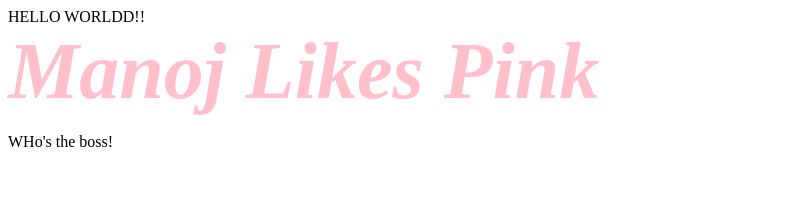
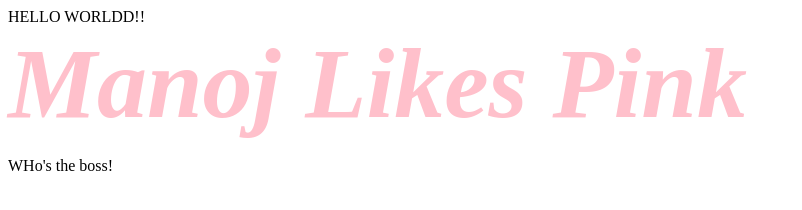
Before and after one commit to projectopel/testrepo, a plain HTML site: page index.html in a window 1280 px wide. Shown: the whole page, without its empty margins (0-802 px from the left). Drawn offline with Linux system fonts and the light colour scheme.

Commit message:
Update index.html
Yes

```diff
--- a/index.html
+++ b/index.html
@@ -16,7 +16,7 @@
             <p class="browsehappy">You are using an <strong>outdated</strong> browser. Please <a href="#">upgrade your browser</a> to improve your experience.</p>
         <![endif]-->
         HELLO WORLDD!!
-        <p style="margin:0px auto;"><em><strong style="font-size:80px;color:pink">Manoj Likes Pink</strong></em></p>
+        <p style="margin:0px auto;"><em><strong style="font-size:100px;color:pink">Manoj Likes Pink</strong></em></p>
         <script src="" async defer></script>
         <p> WHo's the boss!</p>
 
```
